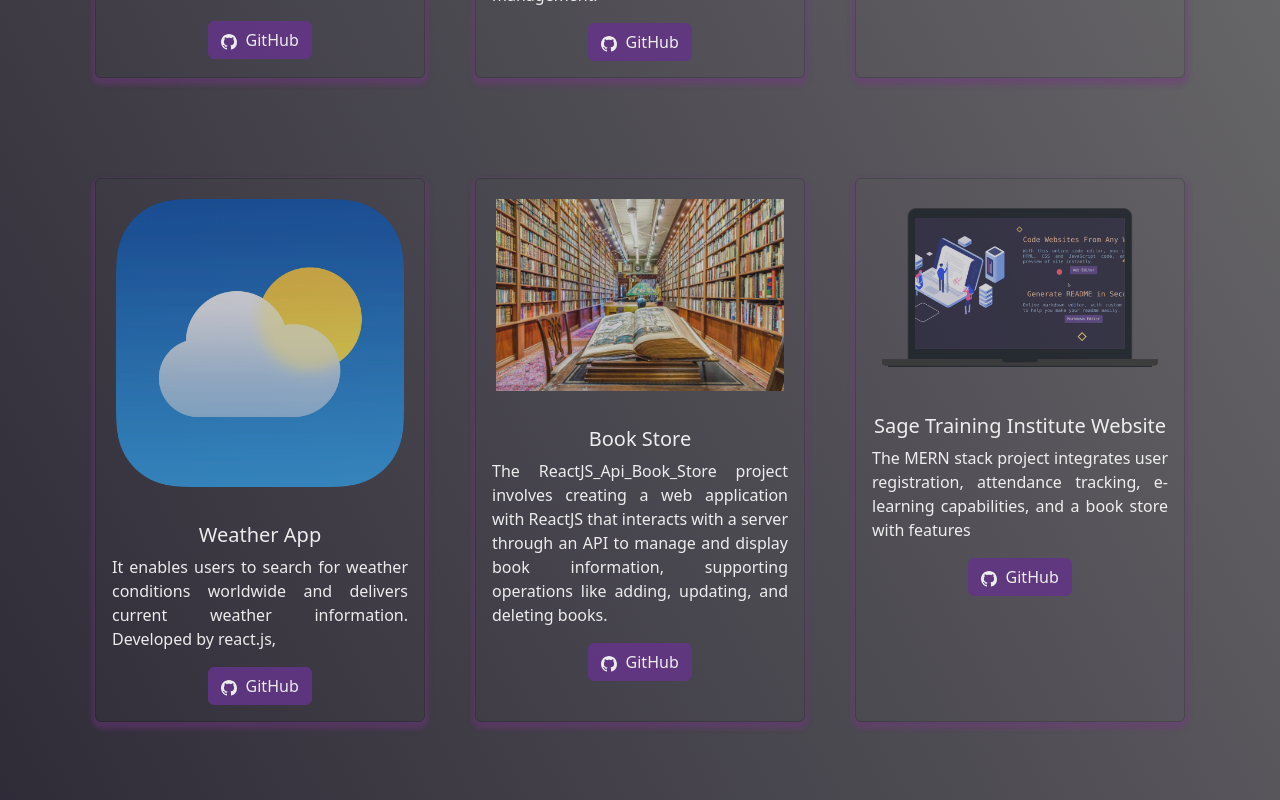
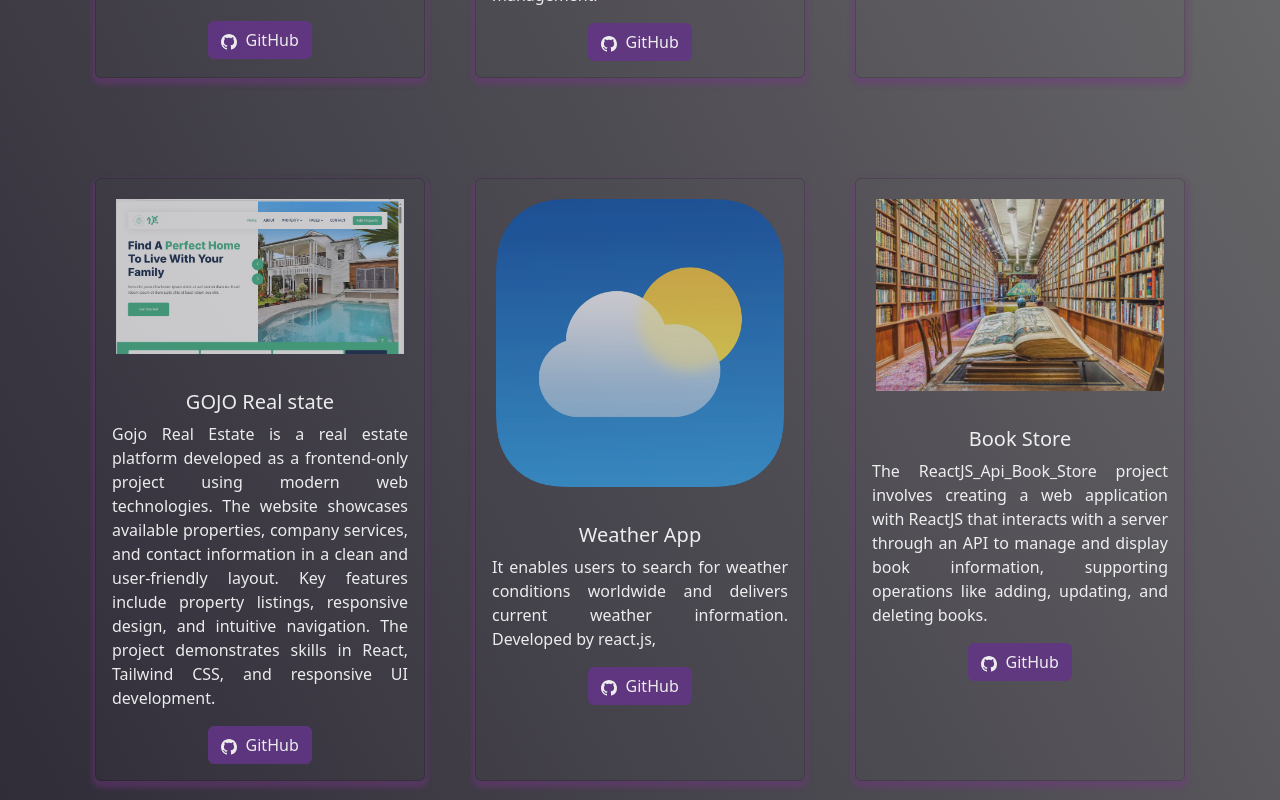
Before and after one commit to Nebajooo/Portfolio_NebiyuNew, a React (Create React App) app: page /project in a window 1280 px wide. Shown: the part 840-1640 px from the top of the page. Built offline with nearby package versions, Linux system fonts and the light colour scheme.

Commit message:
upload code

```diff
--- a/src/components/Projects/Projects.js
+++ b/src/components/Projects/Projects.js
@@ -11,6 +11,7 @@ import todo from "../../Assets/Projects/todo.png";
 import hakim from "../../Assets/Projects/hakim.png";
 import kachamale from "../../Assets/Projects/kachamale.png";
 import cms from "../../Assets/Projects/cms.jpeg";
+import gojoreal from "../../Assets/Projects/gojoreal.png";
 
 function Projects() {
   return (
@@ -49,6 +50,15 @@ function Projects() {
               title="Bus Online Ticket system"
               description="Bus Online Ticket System is a full-stack web application developed using React, Node.js, and MongoDB. It allows users to search buses, book tickets, select seats, and make secure payments. "
               ghLink="https://github.com/Nebajooo/Kachamale_-"
+            />
+          </Col>
+          <Col md={4} className="project-card">
+            <ProjectCard
+              imgPath={gojoreal}
+              isBlog={false}
+              title="GOJO Real state"
+              description="Gojo Real Estate is a real estate platform developed as a frontend-only project using modern web technologies. The website showcases available properties, company services, and contact information in a clean and user-friendly layout. Key features include property listings, responsive design, and intuitive navigation. The project demonstrates skills in React, Tailwind CSS, and responsive UI development. "
+              ghLink="https://github.com/Nebajooo/Gojo_Real-estate"
             />
           </Col>
 
```
Also changed, not shown: src/Assets/Projects/gojoreal.png (added).
